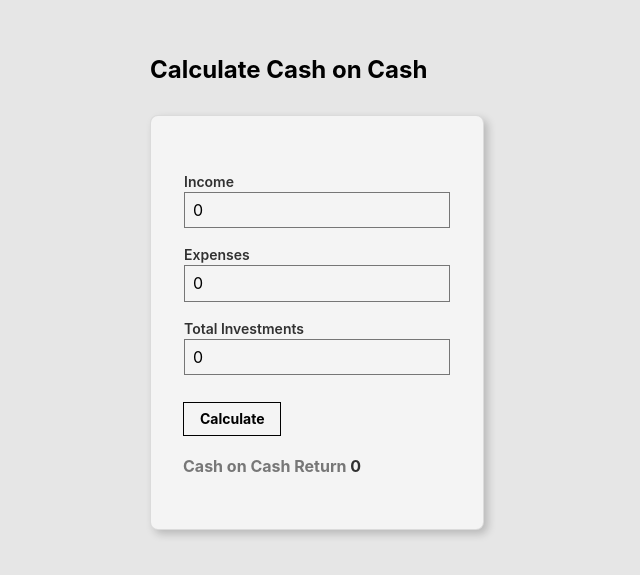
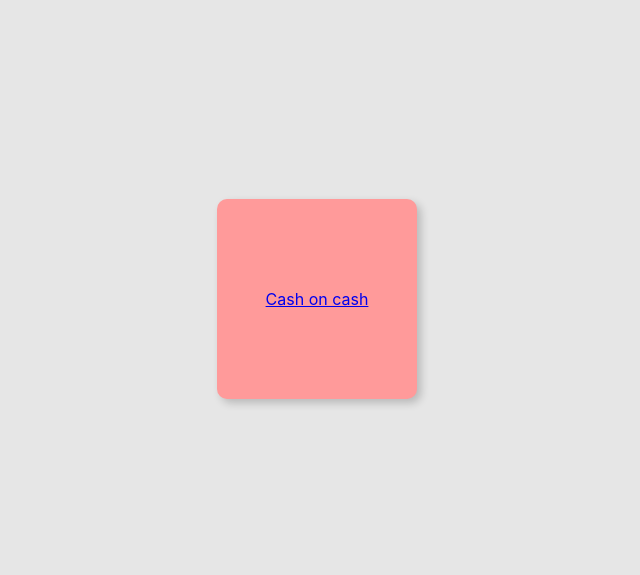
Before and after one commit to alopez96/real-estate-app, a React (Create React App) app: page / in a window 1280 px wide. Shown: the part 101-676 px from the top of the page, without its empty margins (323-963 px from the left). Built offline with nearby package versions, Linux system fonts and the light colour scheme.

Commit message:
added react router

```diff
--- a/package.json
+++ b/package.json
@@ -8,6 +8,7 @@
     "@testing-library/user-event": "^12.8.3",
     "react": "^17.0.2",
     "react-dom": "^17.0.2",
+    "react-router-dom": "^5.2.0",
     "react-scripts": "4.0.3",
     "tachyons": "^4.12.0",
     "web-vitals": "^1.1.1"
--- a/src/App.css
+++ b/src/App.css
@@ -11,3 +11,21 @@
   display: flex;
   flex-direction: row;
 }
+
+.square{
+  width: 200px;
+  height: 200px;
+  background-color: rgb(255, 154, 154);
+  justify-content: center;
+  align-items: center;
+  display: flex;
+  padding: 5px;
+}
+
+.round{
+  border-radius: 10px;
+}
+
+.shadow{
+  box-shadow: 4px 4px 8px 0 rgb(0 0 0 / 20%);
+}
--- /dev/null
+++ b/src/components/buttons/BigSquareButton.js
@@ -0,0 +1,12 @@
+
+
+function BigSquareButton({ cta }){
+
+    return(
+        <div className="square round shadow">
+            {cta}
+        </div>
+    )
+}
+
+export default BigSquareButton;
--- a/src/pages/Main.js
+++ b/src/pages/Main.js
@@ -1,12 +1,41 @@
 import React from 'react';
+
+// import react router components
+import {
+  BrowserRouter as Router,
+  Switch,
+  Route,
+  Link
+} from "react-router-dom";
 
 //import custom screen
 import CashOnCash from './CashOnCash';
 
+//import custom components
+import BigSquareButton from '../components/buttons/BigSquareButton';
+
+
 function Main() {
   return (
     <div>
-        <CashOnCash/>
+        <Router>
+
+          <div>
+          <Link to='/test'>
+            <BigSquareButton
+            cta={'Cash on cash'}
+            />
+          </Link>
+          </div>
+
+
+          <Switch>
+          <Route path="/test">
+            <CashOnCash />
+          </Route>
+        </Switch>
+
+        </Router>
     </div>
   );
 }
```
Also changed, not shown: 1 other file (tests, documents, lock files or other folders).
